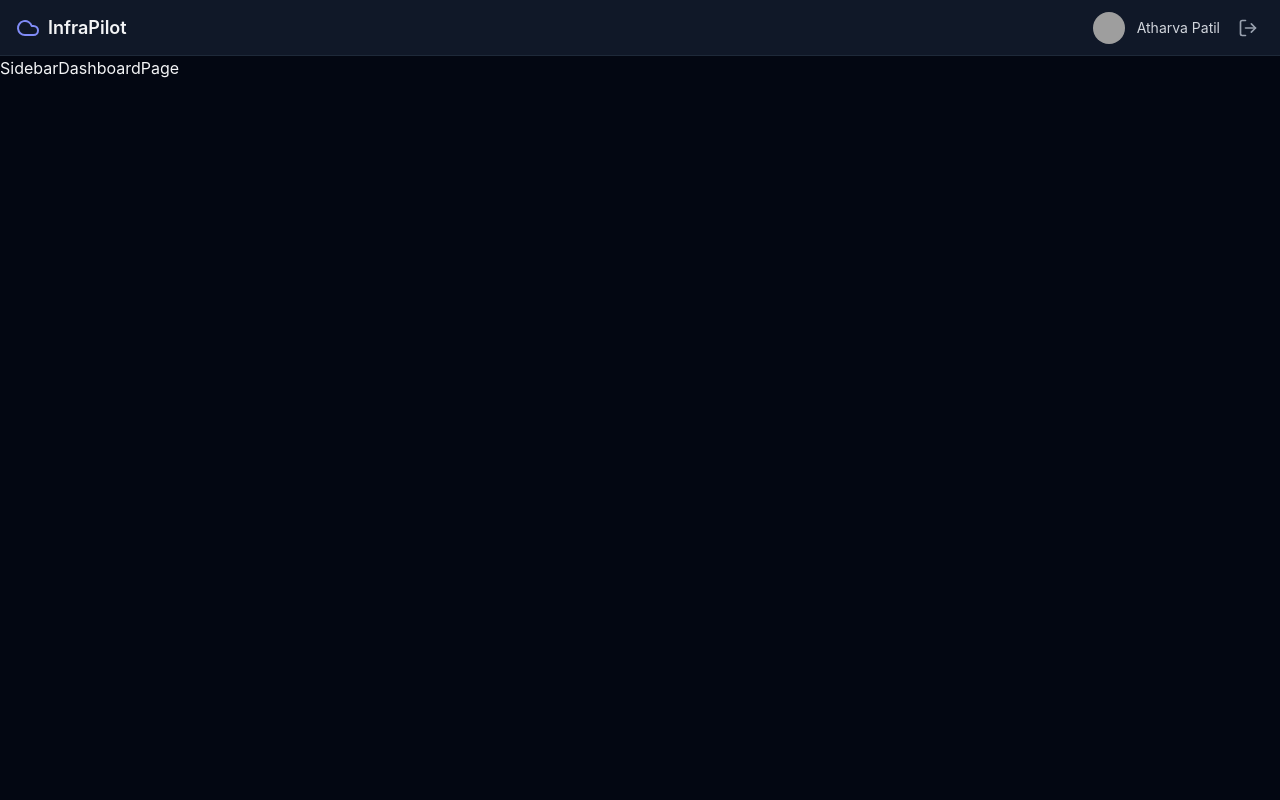
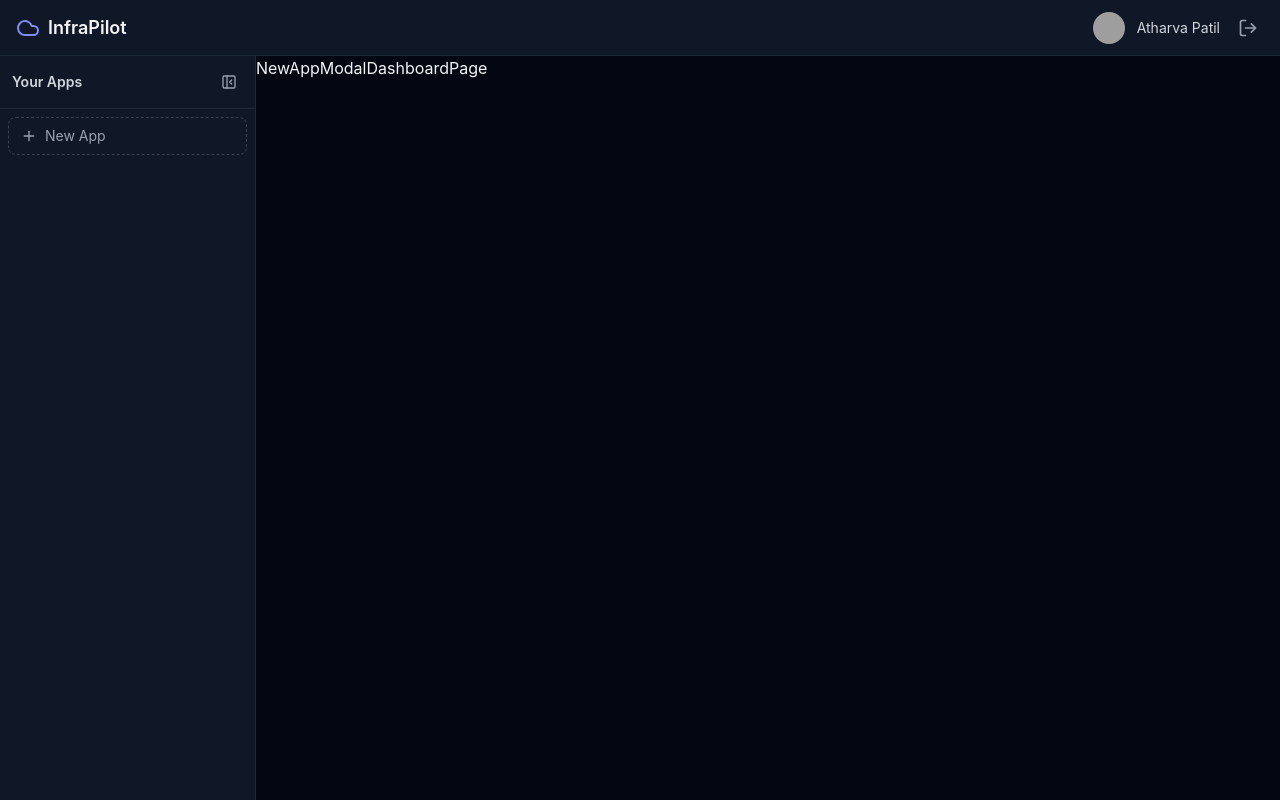
Before and after one commit to UMass-Agentic-Systems/InfraPilot-frontend, a React (Vite) app: page /signin in a window 1280 px wide. Both pictures are taken after a click on the button "Continue with Google". Built offline with nearby package versions, Linux system fonts and the light colour scheme; grey boxes are pictures that could not be loaded.

Commit message:
feat: implement Sidebar with collapsible toggle and AppCard navigation (closes #7)

```diff
--- a/src/components/AppCard.jsx
+++ b/src/components/AppCard.jsx
@@ -1,3 +1,23 @@
-export default function AppCard() {
-  return <div>AppCard</div>
+import { Box } from 'lucide-react'
+import { useNavigate } from 'react-router-dom'
+
+export default function AppCard({ app, isActive, collapsed }) {
+  const navigate = useNavigate()
+
+  return (
+    <button
+      onClick={() => navigate(`/dashboard/${app.id}`)}
+      title={collapsed ? app.name : undefined}
+      className={`w-full flex items-center gap-3 px-3 py-2 rounded-lg transition-colors ${
+        isActive
+          ? 'bg-brand-600/20 text-brand-300'
+          : 'text-gray-400 hover:bg-gray-800 hover:text-gray-100'
+      }`}
+    >
+      <Box className="w-4 h-4 flex-shrink-0" />
+      {!collapsed && (
+        <span className="truncate text-sm font-medium">{app.name}</span>
+      )}
+    </button>
+  )
 }
--- a/src/components/Sidebar.jsx
+++ b/src/components/Sidebar.jsx
@@ -1,3 +1,71 @@
+import { useState } from 'react'
+import { PanelLeftClose, PanelLeft, Plus } from 'lucide-react'
+import { useParams } from 'react-router-dom'
+import { useChat } from '../context/ChatContext'
+import AppCard from './AppCard'
+import NewAppModal from './NewAppModal'
+
 export default function Sidebar() {
-  return <div>Sidebar</div>
+  const [collapsed, setCollapsed] = useState(false)
+  const [isModalOpen, setIsModalOpen] = useState(false)
+  const { apps } = useChat()
+  const { appId } = useParams()
+
+  return (
+    <>
+      <aside
+        className={`flex flex-col bg-gray-900 border-r border-gray-800 flex-shrink-0 transition-all duration-300 overflow-hidden ${
+          collapsed ? 'w-16' : 'w-64'
+        }`}
+      >
+        {/* Header */}
+        <div className="flex items-center justify-between px-3 py-3 border-b border-gray-800 flex-shrink-0">
+          {!collapsed && (
+            <span className="text-sm font-semibold text-gray-300">Your Apps</span>
+          )}
+          <button
+            onClick={() => setCollapsed((prev) => !prev)}
+            className={`p-1.5 text-gray-400 hover:text-gray-100 hover:bg-gray-800 rounded-md transition-colors ${
+              collapsed ? 'mx-auto' : ''
+            }`}
+            aria-label={collapsed ? 'Expand sidebar' : 'Collapse sidebar'}
+          >
+            {collapsed ? (
+              <PanelLeft className="w-4 h-4" />
+            ) : (
+              <PanelLeftClose className="w-4 h-4" />
+            )}
+          </button>
+        </div>
+
+        {/* New App Button */}
+        <div className="px-2 py-2 flex-shrink-0">
+          <button
+            onClick={() => setIsModalOpen(true)}
+            className={`w-full flex items-center gap-2 px-3 py-2 border border-dashed border-gray-700 rounded-lg text-gray-400 hover:text-gray-100 hover:border-gray-500 transition-colors text-sm ${
+              collapsed ? 'justify-center' : ''
+            }`}
+            aria-label="New App"
+          >
+            <Plus className="w-4 h-4 flex-shrink-0" />
+            {!collapsed && <span>New App</span>}
+          </button>
+        </div>
+
+        {/* App List */}
+        <nav className="flex-1 overflow-y-auto px-2 py-1 space-y-1">
+          {apps.map((app) => (
+            <AppCard
+              key={app.id}
+              app={app}
+              isActive={app.id === appId}
+              collapsed={collapsed}
+            />
+          ))}
+        </nav>
+      </aside>
+
+      <NewAppModal isOpen={isModalOpen} onClose={() => setIsModalOpen(false)} />
+    </>
+  )
 }
```
